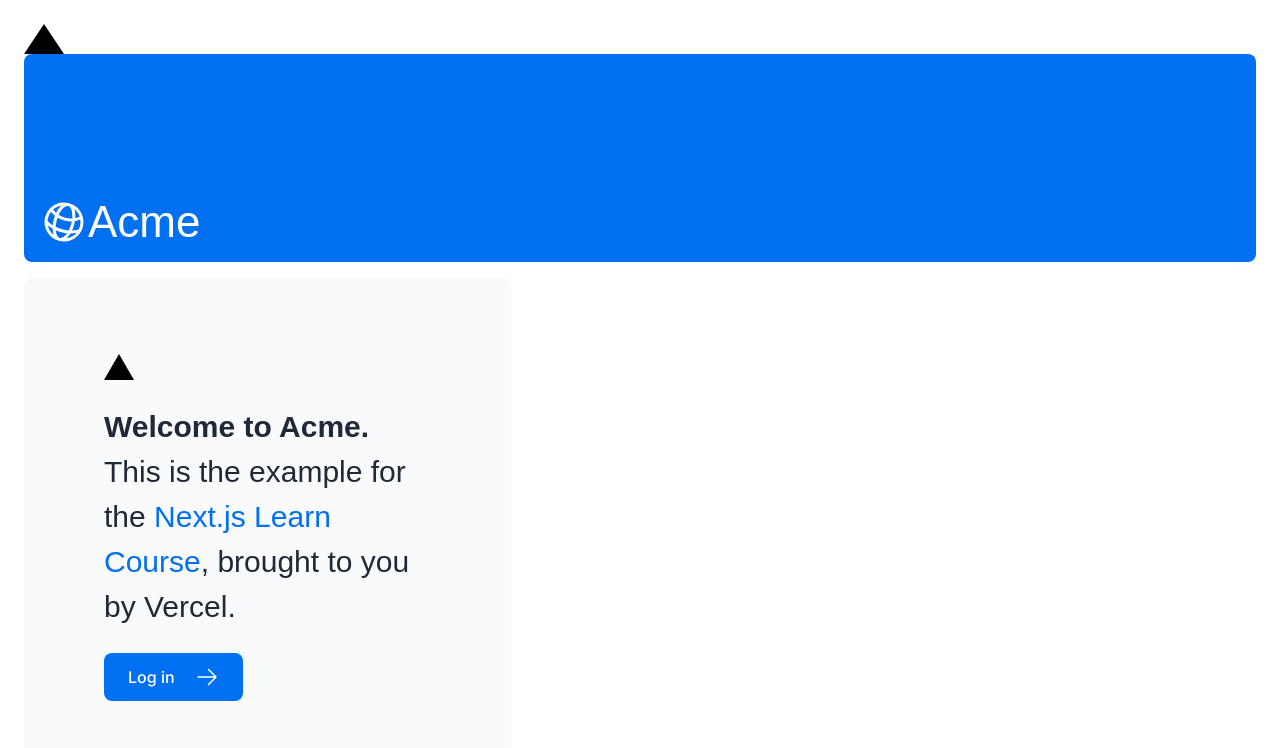
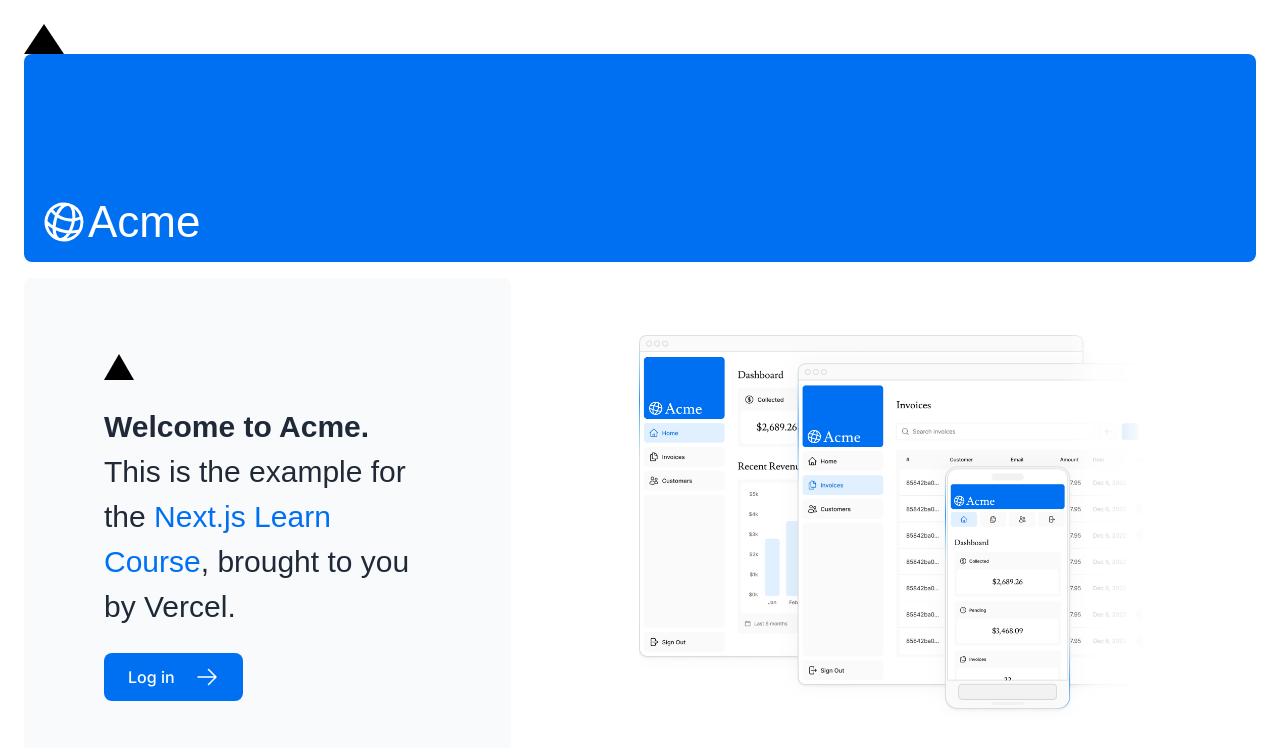
Before and after one commit to gitquil07/nextjs-course, a Next.js app: page / in a window 1280 px wide. Shown: the top 748 px of the page. Built offline with nearby package versions, Linux system fonts and the light colour scheme; a web font is replaced by a local one.

Commit message:
add images

```diff
--- a/app/page.tsx
+++ b/app/page.tsx
@@ -3,8 +3,7 @@
 import styles from "@/app/ui/home.module.css";
 import Link from "next/link";
 import { lusitana } from "@/app/ui/fonts.ts";
-
-console.log(lusitana);
+import Image from "next/image";
 
 export default function Page() {
   return (
@@ -33,7 +32,20 @@
           </Link>
         </div>
         <div className="flex items-center justify-center p-6 md:w-3/5 md:px-28 md:py-12">
-          {/* Add Hero Images Here */}
+          <Image
+            src="/hero-desktop.png"
+            width={1000}
+            height={600}
+            className="hidden md:block"
+            alt="Screenshot of the dashboard project showing desktop version"
+          />
+          <Image
+            src="/hero-mobile.png"
+            width={560}
+            height={620}
+            className="md:hidden"
+            alt="Screenshot of the dashboard project showing mobile version"
+          />
         </div>
       </div>
     </main>
```
